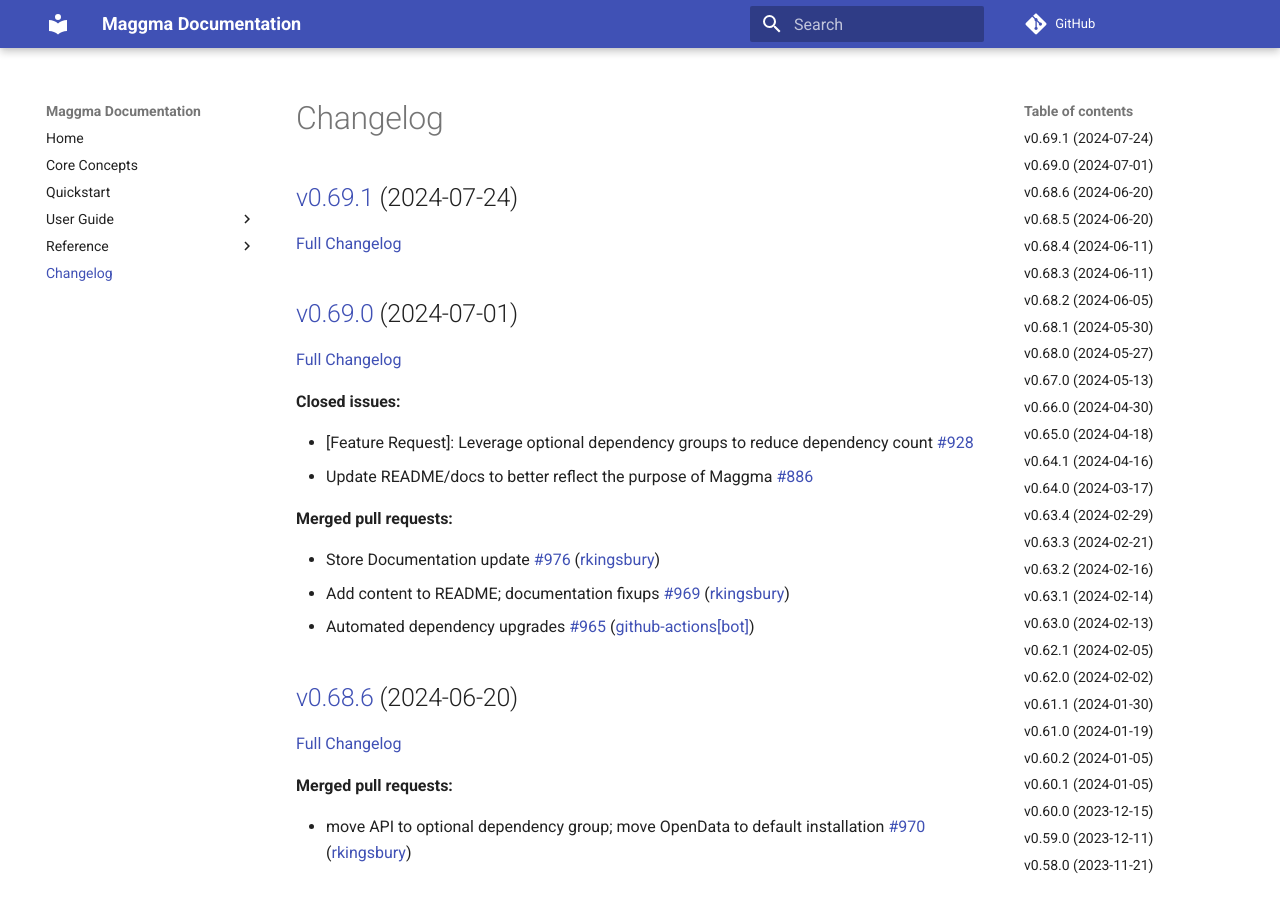
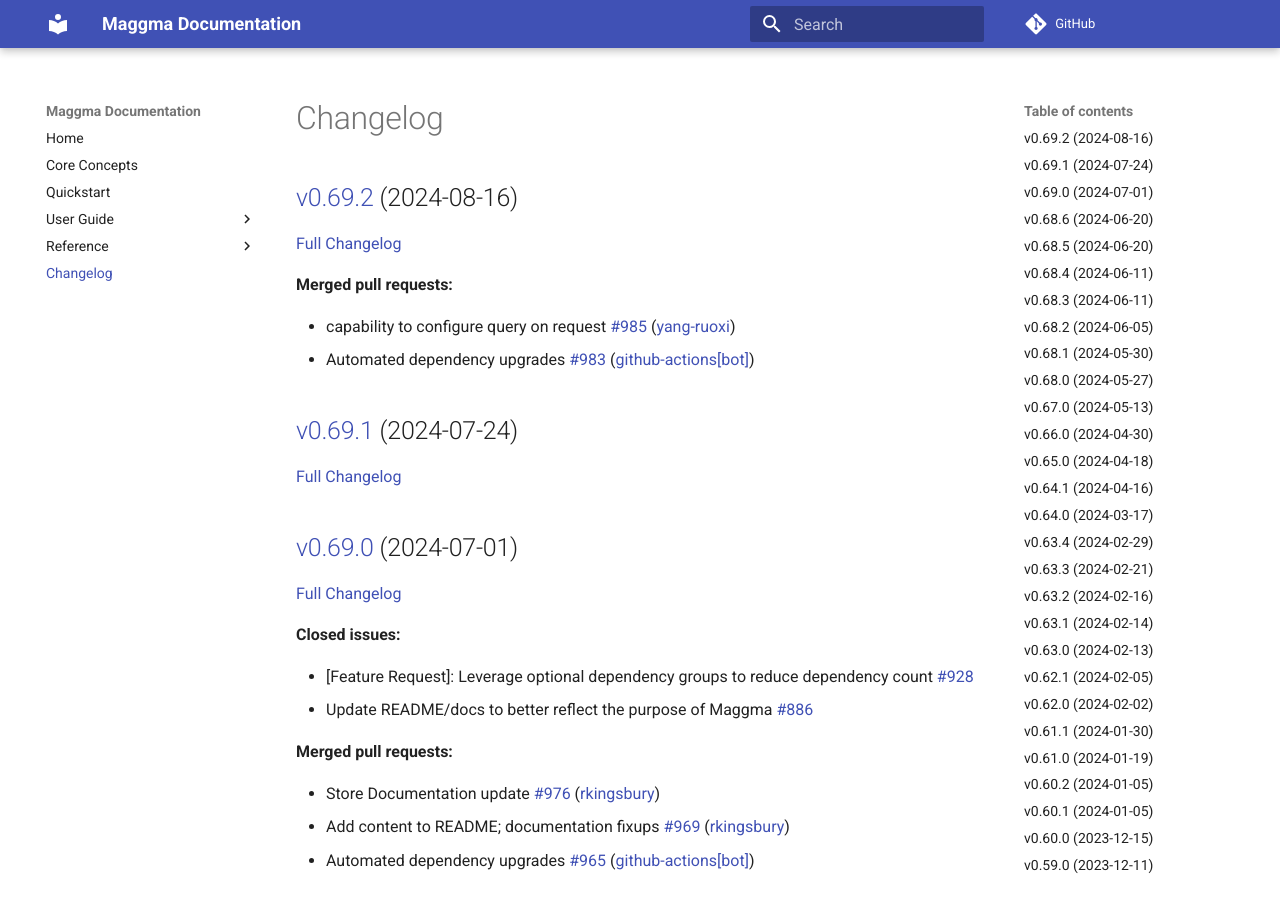
Before and after one commit to materialsproject/maggma, an MkDocs documentation site: the page built from docs/CHANGELOG.md, in a window 1280 px wide and 900 px high. Built offline with MkDocs 1.6.1 and Material for MkDocs 9.7.7, drawn with Linux system fonts in a browser that asks for light colours; comment, search, counter and statistics services are not loaded; some of the changed text lies outside the part shown.

Commit message:
Updated CHANGELOG.md

```diff
--- a/docs/CHANGELOG.md
+++ b/docs/CHANGELOG.md
@@ -1,4 +1,13 @@
 # Changelog
+
+## [v0.69.2](https://github.com/materialsproject/maggma/tree/v0.69.2) (2024-08-16)
+
+[Full Changelog](https://github.com/materialsproject/maggma/compare/v0.69.1...v0.69.2)
+
+**Merged pull requests:**
+
+- capability to configure query on request [\#985](https://github.com/materialsproject/maggma/pull/985) ([yang-ruoxi](https://github.com/yang-ruoxi))
+- Automated dependency upgrades [\#983](https://github.com/materialsproject/maggma/pull/983) ([github-actions[bot]](https://github.com/apps/github-actions))
 
 ## [v0.69.1](https://github.com/materialsproject/maggma/tree/v0.69.1) (2024-07-24)
 
@@ -335,7 +344,7 @@
 
 ## [v0.57.0](https://github.com/materialsproject/maggma/tree/v0.57.0) (2023-09-26)
 
-[Full Changelog](https://github.com/materialsproject/maggma/compare/v0.56.0...v0.57.0)
+[Full Changelog](https://github.com/materialsproject/maggma/compare/v0.55.0...v0.57.0)
 
 **Merged pull requests:**
 
@@ -345,13 +354,13 @@
 - Automated dependency upgrades [\#860](https://github.com/materialsproject/maggma/pull/860) ([github-actions[bot]](https://github.com/apps/github-actions))
 - Update @arosen93 to @Andrew-S-Rosen [\#859](https://github.com/materialsproject/maggma/pull/859) ([Andrew-S-Rosen](https://github.com/Andrew-S-Rosen))
 
+## [v0.55.0](https://github.com/materialsproject/maggma/tree/v0.55.0) (2023-09-06)
+
+[Full Changelog](https://github.com/materialsproject/maggma/compare/v0.56.0...v0.55.0)
+
 ## [v0.56.0](https://github.com/materialsproject/maggma/tree/v0.56.0) (2023-09-06)
 
-[Full Changelog](https://github.com/materialsproject/maggma/compare/v0.55.0...v0.56.0)
-
-## [v0.55.0](https://github.com/materialsproject/maggma/tree/v0.55.0) (2023-09-06)
-
-[Full Changelog](https://github.com/materialsproject/maggma/compare/v0.54.0...v0.55.0)
+[Full Changelog](https://github.com/materialsproject/maggma/compare/v0.54.0...v0.56.0)
 
 **Closed issues:**
 
```
